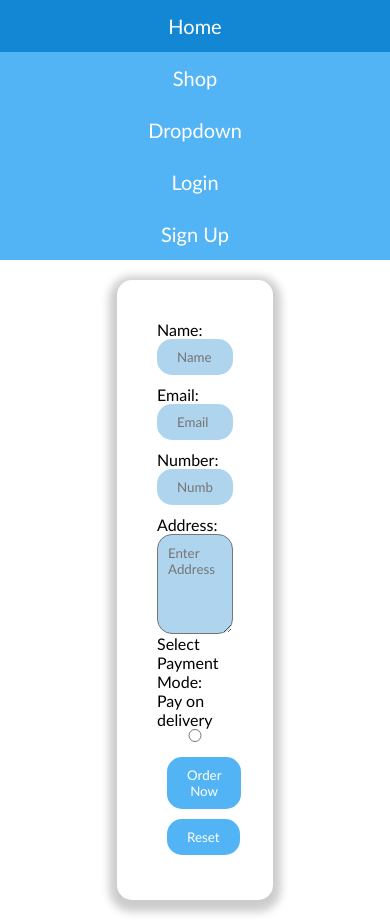
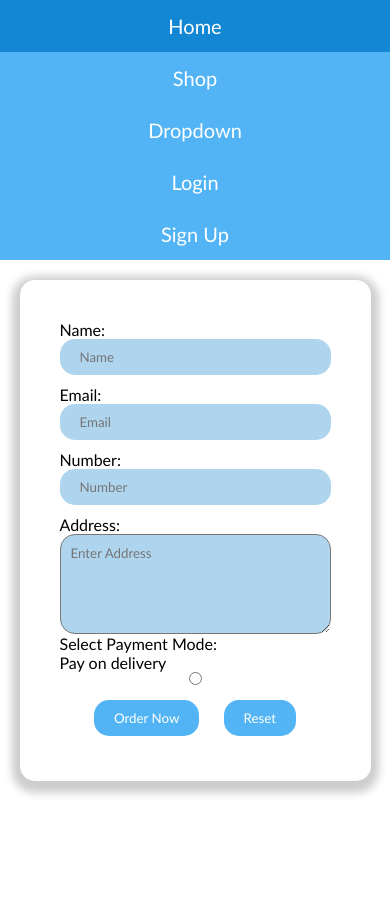
Before and after one commit to Vikashsigh24/Arabia-FZ-Internship, a plain HTML site: page checkout.html in a window 390 px wide. After the commit the page ends 844 px from the top, so only its background shows below. Drawn offline with Linux system fonts and the light colour scheme.

Commit message:
Update style.css

```diff
--- a/style.css
+++ b/style.css
@@ -386,6 +386,10 @@ img {
         display: inline-block;
         text-wrap: pretty;
     }
+
+    .checkout {
+        width: 90%;
+    }
 }
 
 
```
